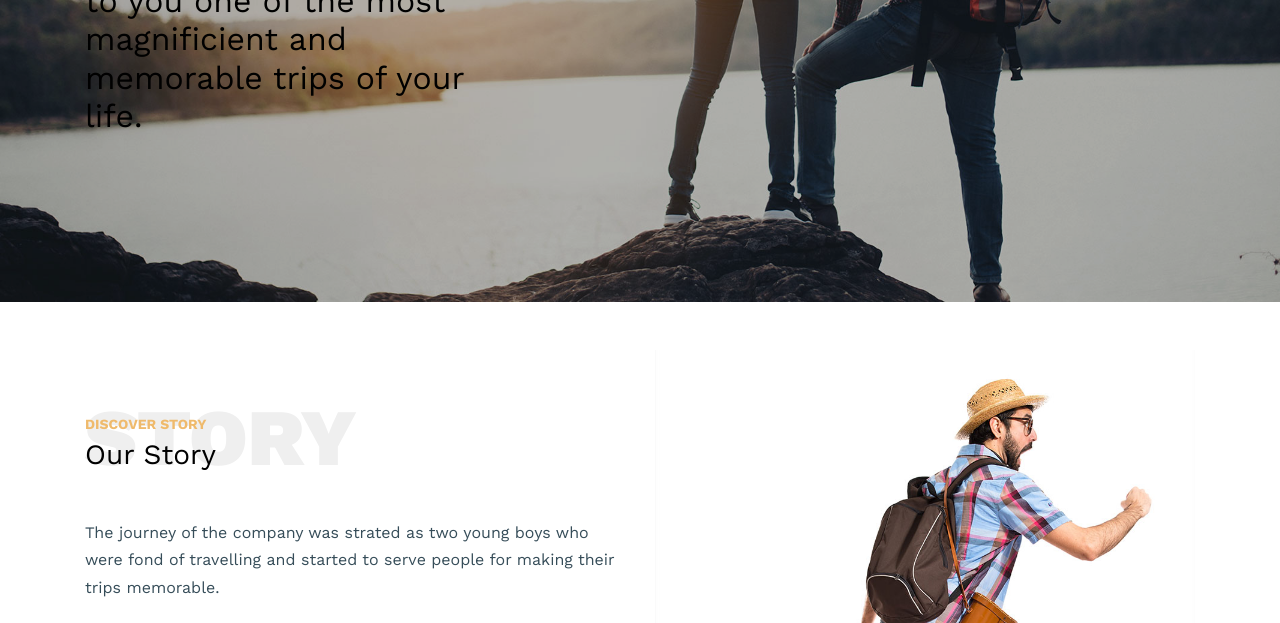
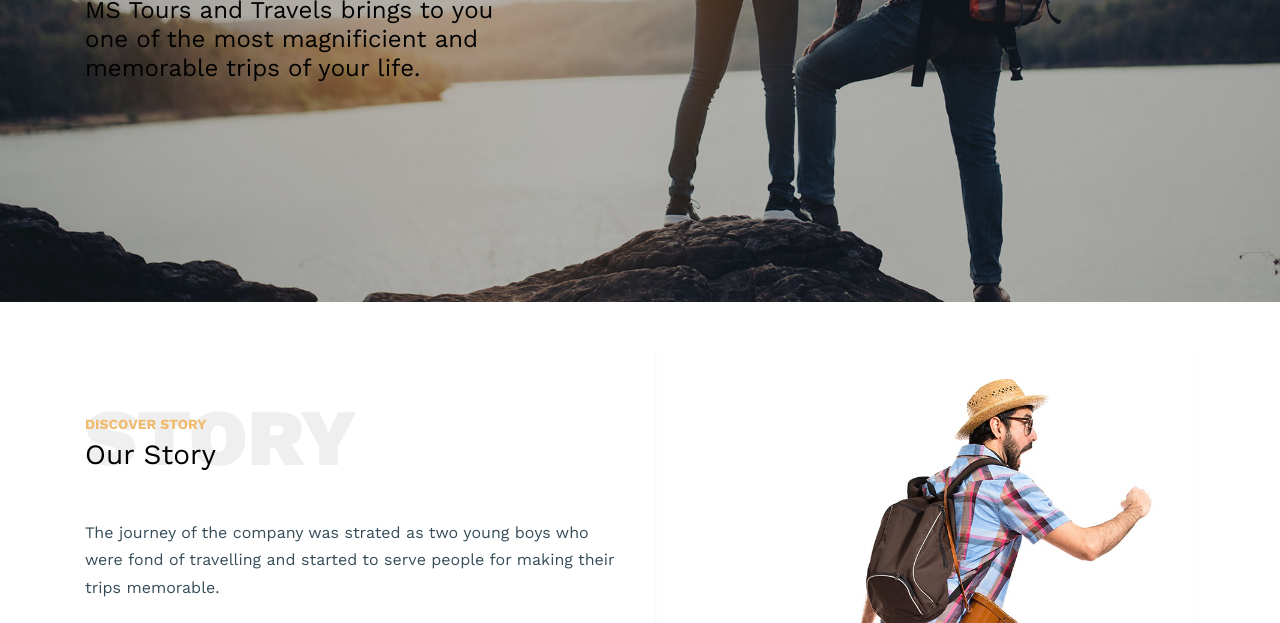
Before and after one commit to nikss1011/MS-Tours-and-Travels, a plain HTML site: page index.html in a window 1280 px wide. Shown: the part 477-1100 px from the top of the page. Drawn offline with nearby package versions, Linux system fonts and the light colour scheme; files whose address does not match are found by name.

Commit message:
Update index.html

```diff
--- a/index.html
+++ b/index.html
@@ -99,7 +99,7 @@
           <div class="row align-items-center">
             <div class="col-md-5" data-aos="fade-right">
               <h1 class="mb-3 text-white">Let's Enjoy The Wonders of Nature</h1>
-              <h2>MS Tours and Travels brings to you one of the most magnificient and memorable trips of your life.</h2>
+              <h4>MS Tours and Travels brings to you one of the most magnificient and memorable trips of your life.</h4>
 
             </div>
           </div>
```
